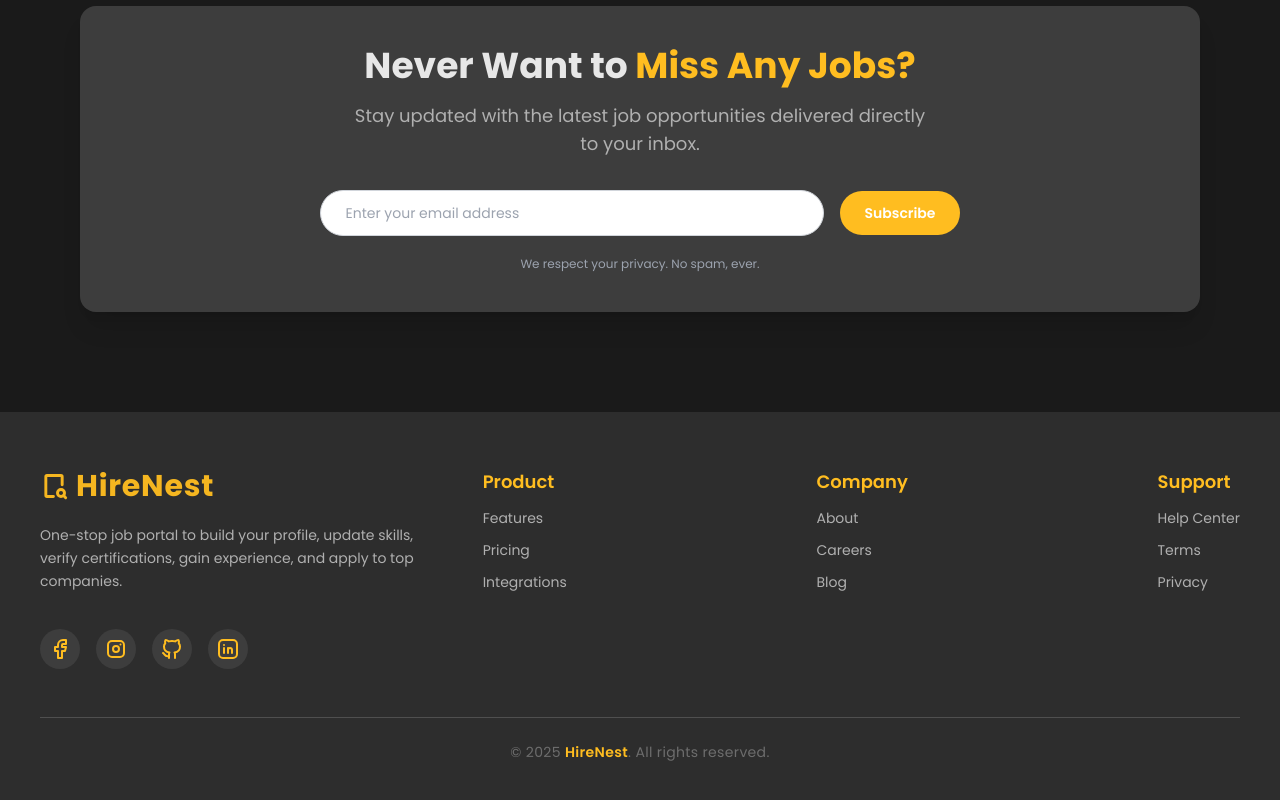
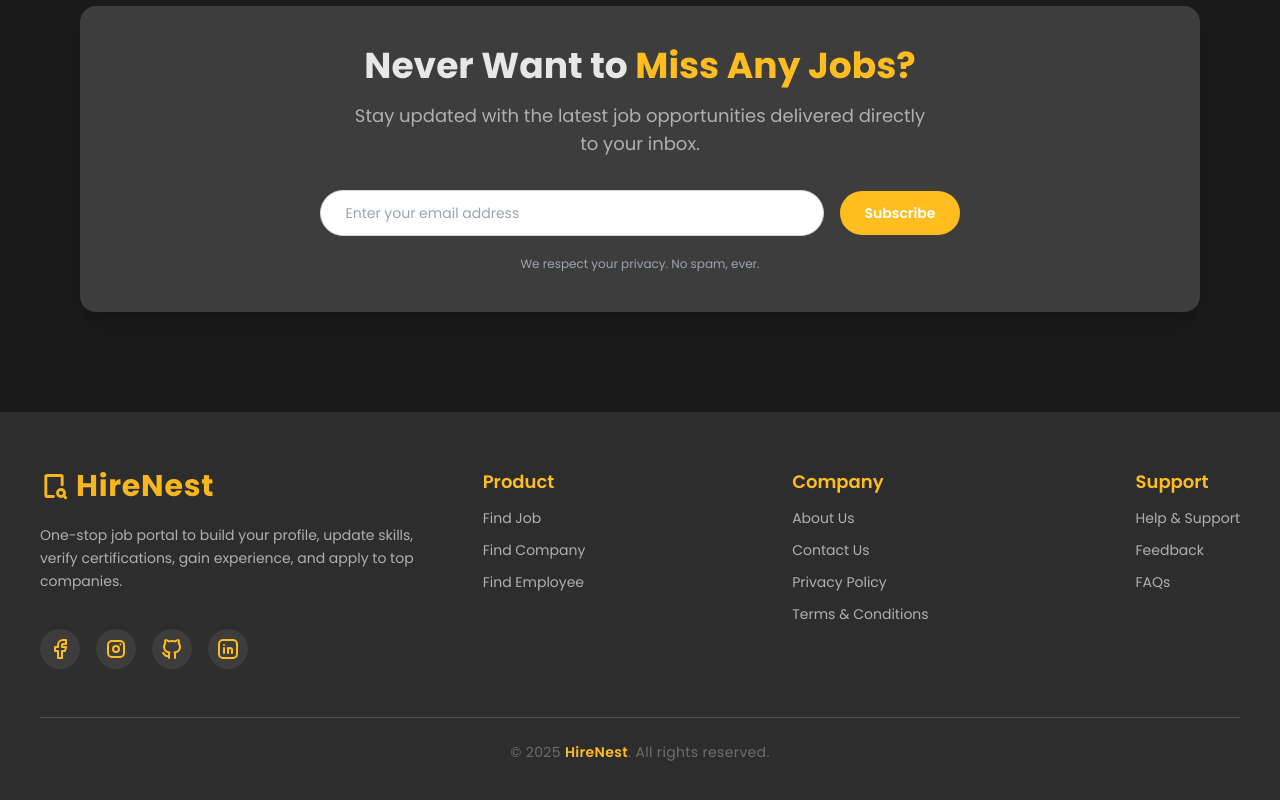
Before and after one commit to rajans01github/JOB-PORTAL, a React (Create React App) app in the folder job-portal/: page / in a window 1280 px wide. Shown: the part 2570-3370 px from the top of the page. Built offline with nearby package versions, Linux system fonts and the light colour scheme.

Commit message:
Footer Updated 🔥

```diff
--- a/job-portal/src/Footer.tsx/Footer.tsx
+++ b/job-portal/src/Footer.tsx/Footer.tsx
@@ -6,12 +6,12 @@ import {
   IconBrandLinkedin,
   IconDeviceTabletSearch,
 } from "@tabler/icons-react";
+import { footerLinks } from "../Data/Data";
 
 const Footer = () => {
   return (
     <footer className="bg-mine-shaft-950 text-white px-10 py-14 font-poppins">
       <div className="flex flex-col md:flex-row justify-between gap-16 border-b border-mine-shaft-700 pb-12">
-
         {/* Left - Logo & About */}
         <div className="md:w-1/3 flex flex-col gap-5">
           <div className="flex items-center gap-2 text-bright-sun-400 animate-pulse">
@@ -39,31 +39,24 @@ const Footer = () => {
           </div>
         </div>
 
-        {/* Right - Links Section */}
-        <div className="flex justify-between md:w-2/3 gap-10">
-          {/* Product */}
-          <div className="flex flex-col gap-3">
-            <h3 className="text-lg font-semibold text-bright-sun-400  underline-offset-4">Product</h3>
-            <a href="#" className="text-sm text-mine-shaft-300 hover:text-white hover:pl-1 transition-all">Features</a>
-            <a href="#" className="text-sm text-mine-shaft-300 hover:text-white hover:pl-1 transition-all">Pricing</a>
-            <a href="#" className="text-sm text-mine-shaft-300 hover:text-white hover:pl-1 transition-all">Integrations</a>
-          </div>
-
-          {/* Company */}
-          <div className="flex flex-col gap-3">
-            <h3 className="text-lg font-semibold text-bright-sun-400  underline-offset-4">Company</h3>
-            <a href="#" className="text-sm text-mine-shaft-300 hover:text-white hover:pl-1 transition-all">About</a>
-            <a href="#" className="text-sm text-mine-shaft-300 hover:text-white hover:pl-1 transition-all">Careers</a>
-            <a href="#" className="text-sm text-mine-shaft-300 hover:text-white hover:pl-1 transition-all">Blog</a>
-          </div>
-
-          {/* Support */}
-          <div className="flex flex-col gap-3">
-            <h3 className="text-lg font-semibold text-bright-sun-400  underline-offset-4">Support</h3>
-            <a href="#" className="text-sm text-mine-shaft-300 hover:text-white hover:pl-1 transition-all">Help Center</a>
-            <a href="#" className="text-sm text-mine-shaft-300 hover:text-white hover:pl-1 transition-all">Terms</a>
-            <a href="#" className="text-sm text-mine-shaft-300 hover:text-white hover:pl-1 transition-all">Privacy</a>
-          </div>
+        {/* Right - Dynamic Links Section */}
+        <div className="flex flex-wrap justify-between md:w-2/3 gap-10">
+          {footerLinks.map((section, index) => (
+            <div key={index} className="flex flex-col gap-3">
+              <h3 className="text-lg font-semibold text-bright-sun-400 underline-offset-4">
+                {section.title}
+              </h3>
+              {section.links.map((link, i) => (
+                <a
+                  href="#"
+                  key={i}
+                  className="text-sm text-mine-shaft-300 hover:text-white hover:pl-1 transition-all"
+                >
+                  {link}
+                </a>
+              ))}
+            </div>
+          ))}
         </div>
       </div>
 
```
